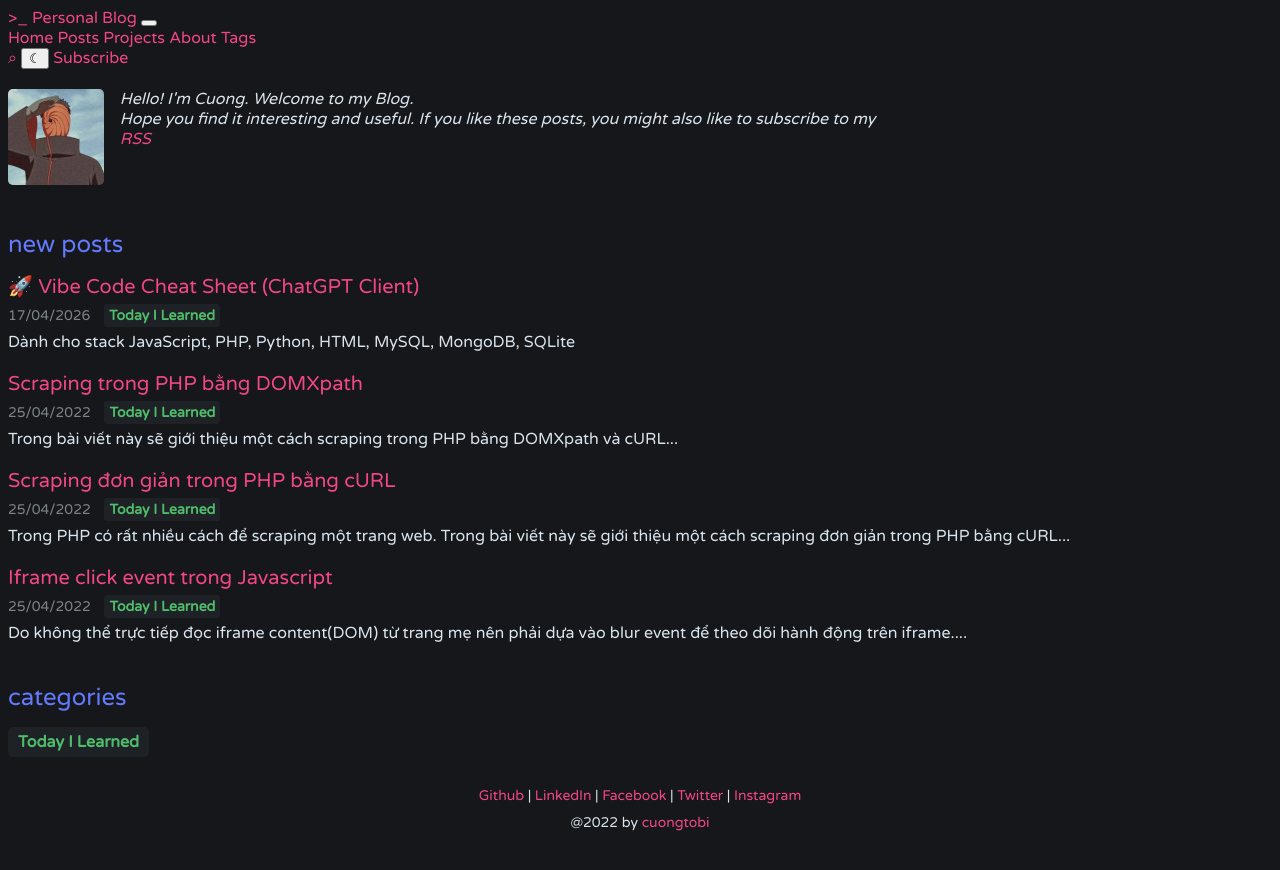
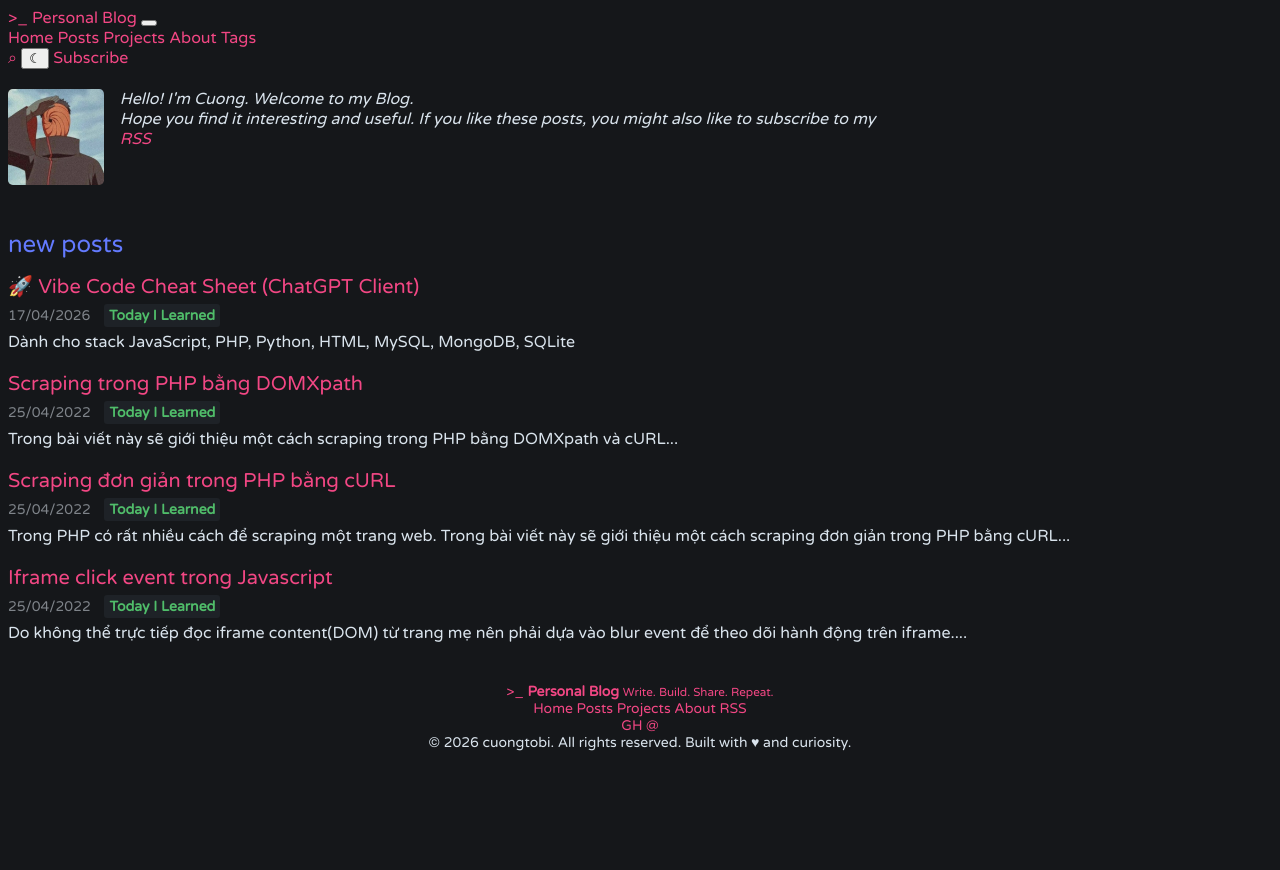
Before and after one commit to cuongtobi/cuongtobi.github.io, a Jekyll site: the page built from index.html, in a window 1280 px wide. Shown: the top 870 px of the page. Built offline with Jekyll 4.4.1, drawn with Linux system fonts in a browser that asks for light colours; the list of posts is cut into pages by our own code.

Commit message:
feat: add dark developer footer

```diff
--- a/_includes/footer.html
+++ b/_includes/footer.html
@@ -1,22 +1,33 @@
-    <section>
-      <h2>categories</h2>
-      <div class="categories">
-        {% for link in site.categories %}
-          <a class="category" href="{{ site.baseurl }}/categories/{{ link | first | downcase }}">
-            {{ link | first | replace: '-', ' ' | capitalize }}
-          </a>
-        {% endfor %}
+    </main>
+
+    <footer class="site-footer">
+      <div class="footer-top">
+        <a href="{{ '/' | relative_url }}" class="brand brand-footer">
+          <span class="brand-prompt">&gt;_</span>
+          <span>
+            <strong>Personal Blog</strong>
+            <small>Write. Build. Share. Repeat.</small>
+          </span>
+        </a>
+
+        <nav class="footer-nav" aria-label="Footer">
+          <a href="{{ '/' | relative_url }}">Home</a>
+          <a href="{{ '/posts.html' | relative_url }}">Posts</a>
+          <a href="{{ '/projects.html' | relative_url }}">Projects</a>
+          <a href="{{ '/about.html' | relative_url }}">About</a>
+          <a href="{{ '/feed.xml' | relative_url }}">RSS</a>
+        </nav>
+
+        <div class="footer-social">
+          <a href="https://github.com/{{ site.github_username }}" target="_blank" rel="noopener noreferrer" aria-label="GitHub">GH</a>
+          <a href="mailto:{{ site.email }}" aria-label="Email">@</a>
+        </div>
       </div>
-    </section>
-    <footer>
-      <div class="social">
-        <a href="https://github.com/cuongtobi/" title="Github" target="_blank" rel="nofollow noopener noreferrer">Github</a> |
-        <a href="https://www.linkedin.com/in/cuong-vuong-66b419208/" title="LinkedIn" target="_blank" rel="nofollow noopener noreferrer">LinkedIn</a> |
-        <a href="https://www.facebook.com/cuong1996/" title="Facebook" target="_blank" rel="nofollow noopener noreferrer">Facebook</a> |
-        <a href="https://twitter.com/cuongtobi29/" title="Twitter" target="_blank" rel="nofollow noopener noreferrer">Twitter</a> |
-        <a href="https://www.instagram.com/cuongtobi/" title="Instagram" target="_blank" rel="nofollow noopener noreferrer">Instagram</a>
+
+      <div class="footer-bottom">
+        <span>© {{ site.time | date: '%Y' }} {{ site.author.handle | default: 'cuongtobi' }}. All rights reserved.</span>
+        <span>Built with <span class="accent">♥</span> and curiosity.</span>
       </div>
-      <span class="copyright">@2022 by <a href="/">cuongtobi</a></span>
     </footer>
   </div>
 </body>
```
